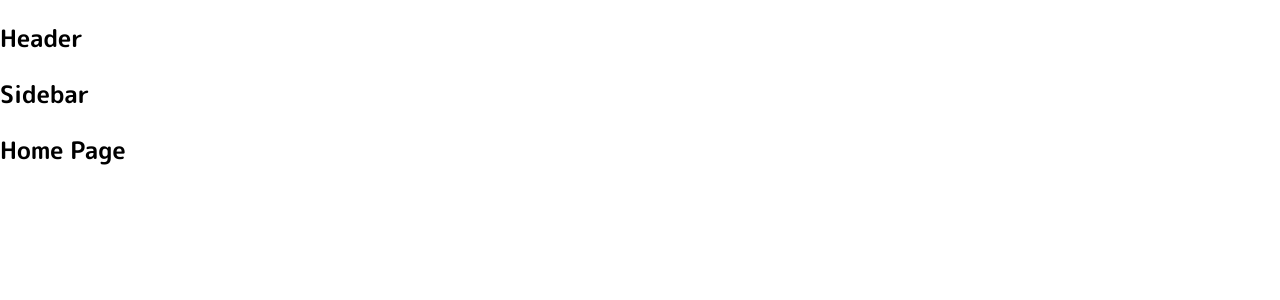
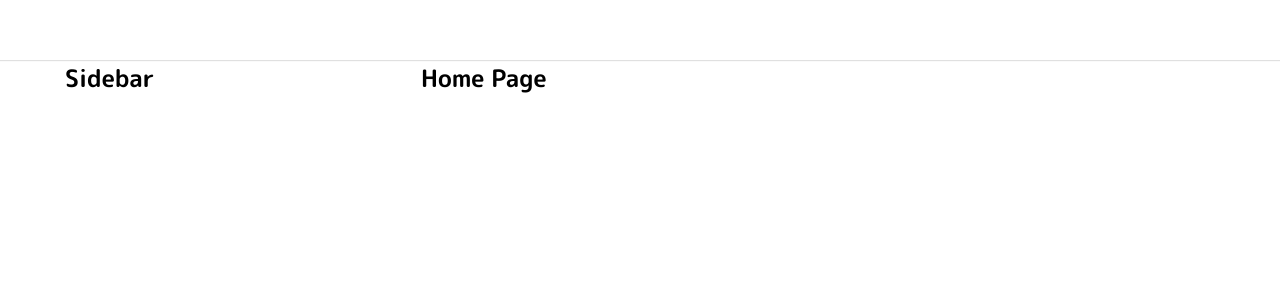
Before and after one commit to kinghatrung/clone-tiktok, a React (Create React App) app: page / in a window 1280 px wide. Shown: the top 300 px of the page. Built offline with nearby package versions, Linux system fonts and the light colour scheme.

Commit message:
Dựng khung Layout trang web

```diff
--- a/package.json
+++ b/package.json
@@ -3,6 +3,7 @@
   "version": "0.1.0",
   "private": true,
   "dependencies": {
+    "classnames": "^2.5.1",
     "cra-template": "1.2.0",
     "normalize.css": "^8.0.1",
     "react": "^18.0.0",
@@ -15,7 +16,9 @@
     "babel-plugin-module-resolver": "^5.0.2",
     "customize-cra": "^1.0.0",
     "react-app-rewired": "^2.2.1",
-    "sass": "^1.83.0"
+    "sass": "^1.83.0",
+    "sass-loader": "^16.0.4",
+    "webpack": "^5.97.1"
   },
   "scripts": {
     "start": "react-app-rewired start",
--- a/src/components/GlobalStyles/GlobalStyles.scss
+++ b/src/components/GlobalStyles/GlobalStyles.scss
@@ -3,10 +3,16 @@
 
 :root {
     --primary: #fe2c55;
+
+    // Default layout
+    --default-layout-header-height: 60px;
+    --default-layout-width: 1150px;
 }
 
 * {
     box-sizing: border-box;
+    margin: 0;
+    padding: 0;
 }
 
 html {
--- /dev/null
+++ b/src/components/Layout/DefaultLayout/DefaultLayout.module.scss
@@ -0,0 +1,14 @@
+.wrapper {
+    display: flex;
+    flex-direction: column;
+    align-items: center;
+}
+
+.container {
+    width: var(--default-layout-width);
+    display: flex;
+}
+
+.content {
+    flex: 1;
+}
--- /dev/null
+++ b/src/components/Layout/DefaultLayout/Sidebar/Sidebar.module.scss
@@ -0,0 +1,3 @@
+.wrapper {
+    width: 356px;
+}
--- a/src/components/Layout/DefaultLayout/Sidebar/index.js
+++ b/src/components/Layout/DefaultLayout/Sidebar/index.js
@@ -1,5 +1,14 @@
+import classNames from 'classnames/bind';
+import styles from './Sidebar.module.scss';
+
+const cx = classNames.bind(styles);
+
 function Sidebar() {
-    return <h2>Sidebar</h2>;
+    return (
+        <aside className={cx('wrapper')}>
+            <h2>Sidebar</h2>
+        </aside>
+    );
 }
 
 export default Sidebar;
--- a/src/components/Layout/DefaultLayout/index.js
+++ b/src/components/Layout/DefaultLayout/index.js
@@ -1,13 +1,17 @@
+import classNames from 'classnames/bind';
 import Header from '~/components/Layout/components/Header';
+import styles from './DefaultLayout.module.scss';
 import Sidebar from './Sidebar';
+
+const cx = classNames.bind(styles);
 
 function DefaultLayout({ children }) {
     return (
-        <div>
+        <div className={cx('wrapper')}>
             <Header />
-            <div className="container">
+            <div className={cx('container')}>
                 <Sidebar />
-                <div className="content">{children}</div>
+                <div className={cx('content')}>{children}</div>
             </div>
         </div>
     );
--- /dev/null
+++ b/src/components/Layout/components/Header/Header.module.scss
@@ -0,0 +1,12 @@
+.wrapper {
+    width: 100%;
+    height: var(--default-layout-header-height);
+    box-shadow: 0px 1px 1px rgba(0 0 0 / 12%);
+    display: flex;
+    justify-content: center;
+}
+
+.inner {
+    height: 100%;
+    width: var(--default-layout-width);
+}
--- a/src/components/Layout/components/Header/index.js
+++ b/src/components/Layout/components/Header/index.js
@@ -1,5 +1,14 @@
+import classNames from 'classnames/bind';
+import styles from './Header.module.scss';
+
+const cx = classNames.bind(styles);
+
 function Header() {
-    return <h2>Header</h2>;
+    return (
+        <header className={cx('wrapper')}>
+            <div className={cx('inner')}></div>
+        </header>
+    );
 }
 
 export default Header;
```
Also changed, not shown: 1 other file (tests, documents, lock files or other folders).
